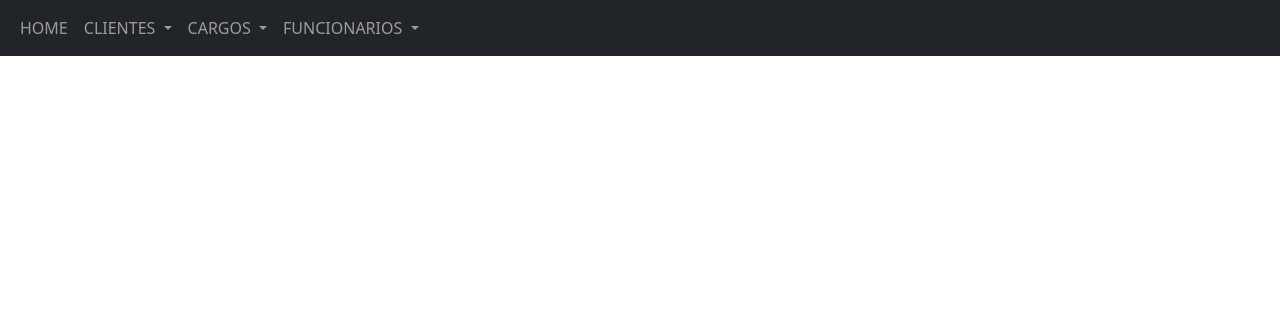
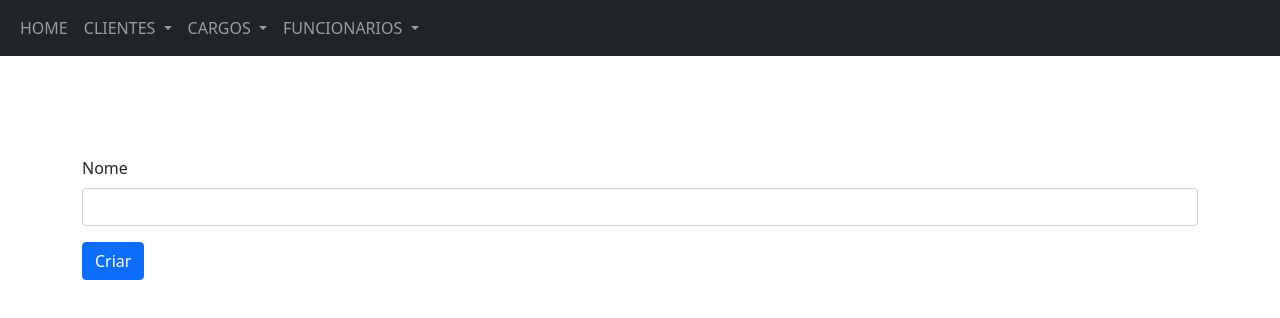
Before and after one commit to bryanrmelo/java-spring-angular-REST, an Angular app in the folder src/main/frontend/: page /listarCargos/novo in a window 1280 px wide. Before the commit this address led to /. Shown: the top 318 px of the page. Built offline with nearby package versions, Linux system fonts and the light colour scheme.

Commit message:
Implementação de criação de novo cargo

```diff
--- a/src/main/frontend/src/app/app-routing.module.ts
+++ b/src/main/frontend/src/app/app-routing.module.ts
@@ -7,12 +7,14 @@ import { HomeComponent } from './components/home';
 import { FuncionarioComponent } from './components/funcionario';
 import { CargoDetalhesComponent } from './components/cargo/cargo-detalhes/cargo-detalhes.component';
 import { CargoEditarComponent } from './components/cargo/cargo-editar/cargo-editar.component';
+import { CargoCriarComponent } from './components/cargo/cargo-criar/cargo-criar.component';
 
 const routes: Routes = [
   { path: '', component: HomeComponent },
   { path: 'listarCargos', component: CargoComponent },
   { path: 'listarCargos/detalhes/:id', component: CargoDetalhesComponent },
   { path: 'listarCargos/editar/:id', component: CargoEditarComponent },
+  { path: 'listarCargos/novo', component: CargoCriarComponent },
   { path: 'listarClientes', component: ClienteComponent },
   { path: 'listarFuncionarios', component: FuncionarioComponent },
 
--- a/src/main/frontend/src/app/app.module.ts
+++ b/src/main/frontend/src/app/app.module.ts
@@ -12,6 +12,7 @@ import { FuncionarioComponent } from './components/funcionario';
 import { CargoDetalhesComponent } from './components/cargo/cargo-detalhes/cargo-detalhes.component';
 import { CargoEditarComponent } from './components/cargo/cargo-editar/cargo-editar.component';
 import { FormsModule } from '@angular/forms';
+import { CargoCriarComponent } from './components/cargo/cargo-criar/cargo-criar.component';
 
 
 const ComponentesCargos = [
@@ -27,6 +28,7 @@ const ComponentesCargos = [
     ClienteComponent,
     FuncionarioComponent,
     ComponentesCargos,
+    CargoCriarComponent,
   ],
   imports: [
     BrowserModule,
--- /dev/null
+++ b/src/main/frontend/src/app/components/cargo/cargo-criar/cargo-criar.component.html
@@ -0,0 +1,9 @@
+<div class="container">
+    <form (submit)="onSubmit()">
+      <div class="mb-3">
+        <label class="form-label" for="nome">Nome</label>
+        <input class="form-control" id="nome" type="text" [(ngModel)]="cargo.nome" name="cargo.nome" />
+      </div>
+      <button class="btn btn-primary" type="submit">Criar</button>
+    </form>
+  </div>
--- /dev/null
+++ b/src/main/frontend/src/app/components/cargo/cargo-criar/cargo-criar.component.ts
@@ -0,0 +1,22 @@
+import { Component, OnInit } from '@angular/core';
+import { Router } from '@angular/router';
+import { Cargo } from 'src/app/model/cargo';
+import { CargoService } from 'src/app/services/cargo.service';
+
+@Component({
+  selector: 'app-cargo-criar',
+  templateUrl: './cargo-criar.component.html',
+})
+export class CargoCriarComponent implements OnInit {
+  cargo: Cargo = new Cargo();
+
+  constructor(private cargoService: CargoService, private router: Router) {}
+
+  ngOnInit(): void {}
+
+  onSubmit() {
+    this.cargoService.criarCargo(this.cargo).subscribe(() => {
+      this.router.navigate(["/","listarCargos"]);
+    });
+  }
+}
--- a/src/main/frontend/src/app/components/cargo/cargo.component.html
+++ b/src/main/frontend/src/app/components/cargo/cargo.component.html
@@ -40,6 +40,11 @@
           </tr>
         </tbody>
       </table>
+      <div>
+        <button class="btn btn-primary" (click)="criarCargo()">
+          Criar novo
+        </button>
+      </div>
     </div>
   </div>
 </div>
--- a/src/main/frontend/src/app/components/cargo/cargo.component.ts
+++ b/src/main/frontend/src/app/components/cargo/cargo.component.ts
@@ -9,6 +9,7 @@ import { CargoService } from '../../services/cargo.service';
 })
 export class CargoComponent {
   cargos: Cargo[] | undefined;
+  cargo: Cargo;
 
   constructor(private cargoService: CargoService, private router: Router) {}
 
@@ -23,6 +24,9 @@ export class CargoComponent {
     });
   }
 
+  criarCargo() {
+    this.router.navigate(['/listarCargos/novo']);
+  }
   mostrarCargo(cargo: Cargo) {
     this.router.navigate(['/listarCargos/detalhes', cargo.id]);
   }
--- a/src/main/frontend/src/app/model/cargo.ts
+++ b/src/main/frontend/src/app/model/cargo.ts
@@ -1,4 +1,4 @@
-export interface Cargo {
+export class Cargo {
   id: number;
   nome: string;
   _links: [];
--- a/src/main/frontend/src/app/services/cargo.service.ts
+++ b/src/main/frontend/src/app/services/cargo.service.ts
@@ -16,7 +16,8 @@ export class CargoService {
       'Content-Type': 'application/json',
       'Access-Control-Allow-Origin': '*',
       'Access-Control-Allow-Methods': 'GET, POST, PATCH, PUT, DELETE, OPTIONS',
-      'Access-Control-Allow-Headers': 'Origin, X-Requested-With, Content-Type, Accept',
+      'Access-Control-Allow-Headers':
+        'Origin, X-Requested-With, Content-Type, Accept',
     }),
   };
 
@@ -27,6 +28,14 @@ export class CargoService {
       map((data: any) => {
         return data._embedded.cargoList as Cargo[];
       })
+    );
+  }
+
+  criarCargo(cargo: Cargo) {
+    return this.httpClient.post(
+      this.url,
+      JSON.stringify(cargo),
+      this.httpOptions
     );
   }
 
```
